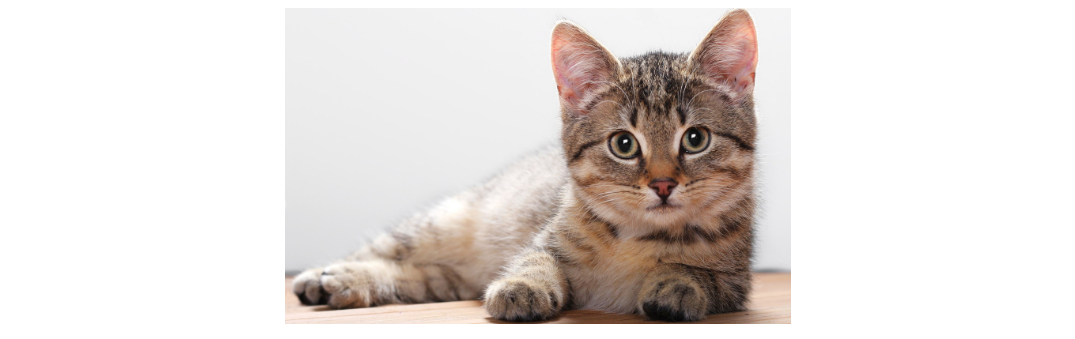
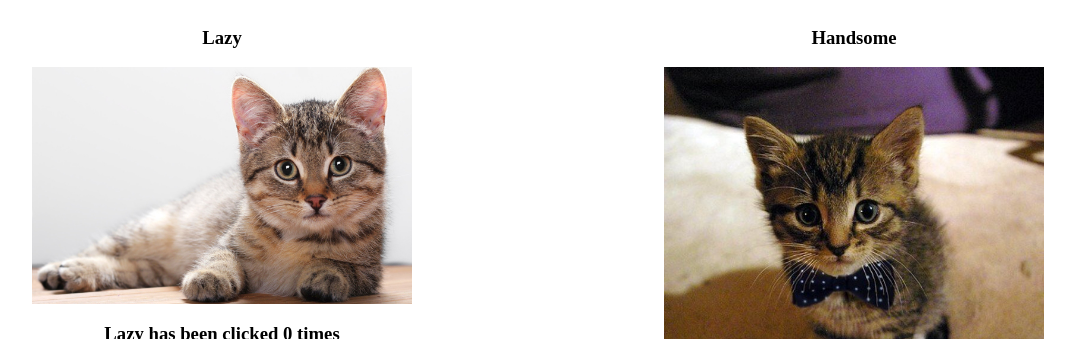
Before and after one commit to akhanna00/cat-clicker, a plain HTML site: page index.html in a window 1280 px wide. Shown: the top 339 px of the page, without its empty margins (102-1177 px from the left). Drawn offline with Linux system fonts and the light colour scheme.

Commit message:
add another cat and add respective names

```diff
--- a/css/style.css
+++ b/css/style.css
@@ -1,9 +1,16 @@
-.cat-pic {
-    width: 40%;
+img {
+    width: 60%;
     display: block;
-    margin: auto;
+    margin: 0 auto;
 }
-
-.click-display {
+h3 {
     text-align: center;
 }
+.col-6 {
+    width: 50%;
+}
+.row {
+    width: 100%;
+    display: flex;
+    flex-wrap: wrap;
+}
--- a/index.html
+++ b/index.html
@@ -8,8 +8,14 @@
     <link rel="stylesheet" href="css/style.css">
 </head>
 <body>
-    <img src="img/cat-pic.jpg" alt="Picture of Cat" class="cat-pic">
-    <h1 class="click-display">Cat has been clicked 0 times</h1>
+    <div class="row">
+        <div class="col-6 cat-1">
+            <img src="img/cat-pic-1.jpg" alt="Picture of Cat" class="cat-pic-1">
+        </div>
+        <div class="col-6 cat-2">
+            <img src="img/cat-pic-2.jpeg" alt="Picture of Cat" class="cat-pic-2">
+        </div>
+    </div>
     <script src="js/script.js"></script>
 </body>
 </html>
--- a/js/script.js
+++ b/js/script.js
@@ -1,7 +1,26 @@
-var numberOfClicks = 0;
-$(".cat-pic").click(function(e){
-    // Set a click function on the image to increase a count every time there is a click
-    numberOfClicks += 1
-    // Update the text on the screen corresponding to number of clicks
-    $(".click-display").text("Cat has been clicked " + numberOfClicks + " times");
+// Setup counters for each cat and names
+var catOneClicks = 0;
+var catTwoClicks = 0;
+var catOneName = "Lazy";
+var catTwoName = "Handsome";
+
+// Add cat names to each image
+$(".cat-1").prepend("<h3>" + catOneName + "</h3>");
+$(".cat-2").prepend("<h3>" + catTwoName + "</h3>");
+
+// Add text that displays number of times each cat has been clicked(starting at 0)
+$(".cat-1").append('<h3 class="click-display-1">' + catOneName + ' has been clicked 0 times</h3>');
+$(".cat-2").append('<h3 class="click-display-2">' + catTwoName + ' has been clicked 0 times</h3>')
+
+
+// Everytime each cat has been clicked update its respective counter and update
+// the number that is displayed
+$(".cat-pic-1").click(function(e){
+    catOneClicks += 1
+    $(".click-display-1").text(catOneName + " has been clicked " + catOneClicks + " times");
 });
+
+$(".cat-pic-2").click(function(e){
+    catTwoClicks += 1
+    $(".click-display-2").text(catTwoName + " has been clicked " + catTwoClicks + " times");
+});
```
Also changed, not shown: img/cat-pic-1.jpg (renamed from img/cat-pic.jpg), img/cat-pic-2.jpeg (added), 1 other file.
